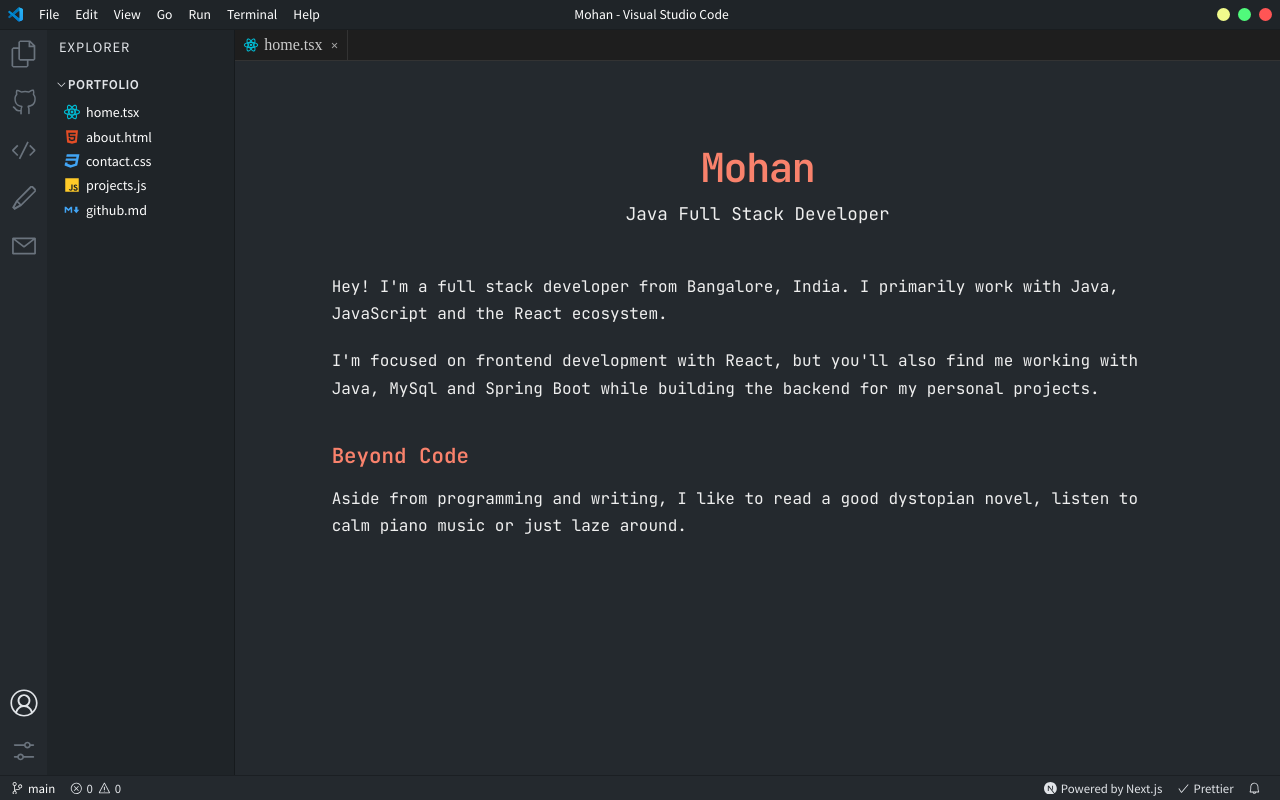
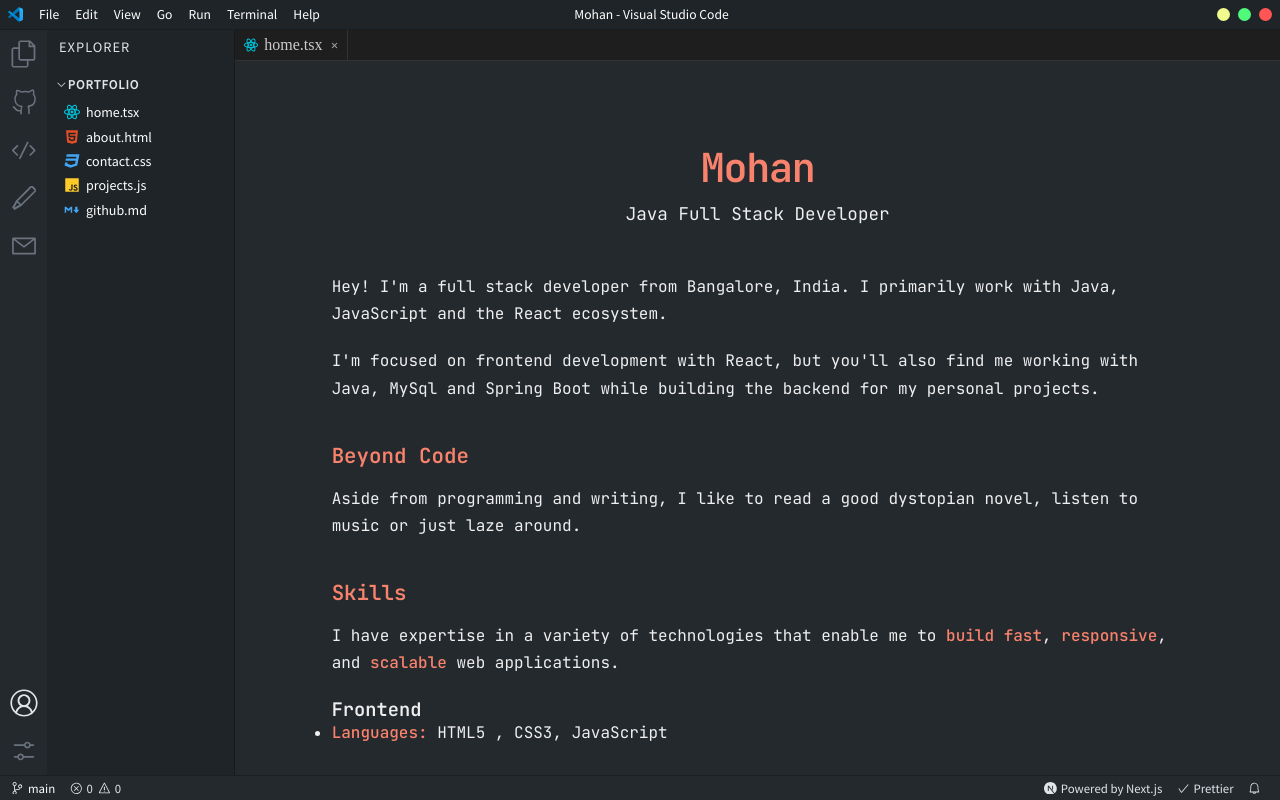
Before and after one commit to mohan08sin/Portfolio_vs, a Next.js app: page /about in a window 1280 px wide. Built offline with nearby package versions, Linux system fonts and the light colour scheme.

Commit message:
Update about.tsx

```diff
--- a/pages/about.tsx
+++ b/pages/about.tsx
@@ -35,24 +35,43 @@ const AboutPage = () => {
             </p>
           </section> */}
 
-          {/* <section className={styles.section}>
-            <h2 className={styles.sectionTitle}>Writing</h2>
-            <p className={styles.paragraph}>
-              I&apos;ve had the pleasure of writing for some amazing
-              publications like{' '}
-              <span className={styles.highlight}>100ms Blog</span>,{' '}
-              <span className={styles.highlight}>LogRocket Blog</span>,{' '}
-              <span className={styles.highlight}>DEV.to</span> and more as a
-              freelance technical author.
-            </p>
-          </section> */}
+
 
           <section className={styles.section}>
             <h2 className={styles.sectionTitle}>Beyond Code</h2>
             <p className={styles.paragraph}>
               Aside from programming and writing, I like to read a good
-              dystopian novel, listen to calm piano music or just laze around.
+              dystopian novel, listen to  music or just laze around.
             </p>
+          </section>
+
+          <section className={styles.section}>
+            <h2 className={styles.sectionTitle}>Skills</h2>
+            <p className={styles.paragraph}>
+              I have expertise in a variety of technologies that enable me to{' '}
+              <span className={styles.highlight}>build fast</span>,{' '}
+              <span className={styles.highlight}>responsive</span>,{' '}and{' '}
+              <span className={styles.highlight}>scalable</span>{' '}
+              web applications.
+            </p>
+            <h3 className={styles.sectionSubtitle}>
+              Frontend
+            </h3>
+            <ul className={styles.skillsList}>
+              <li className={styles.skillItem}><span className={styles.highlight}>Languages:</span> HTML5 , CSS3, JavaScript</li>
+              <li className={styles.skillItem}><span className={styles.highlight}>Frameworks & Libraries:</span> React.js, Tailwind CSS, Bootstrap</li>
+              <li className={styles.skillItem}><span className={styles.highlight}>Tools: </span>VS Code</li>
+            </ul>
+            <br/>
+            <h3 className={styles.sectionSubtitle}>
+              Backend
+            </h3>
+            <ul className={styles.skillsList}>
+              <li className={styles.skillItem}><span className={styles.highlight}>Languages:</span> Java, Python</li>
+              <li className={styles.skillItem}><span className={styles.highlight}>Frameworks & Libraries:</span> Spring Boot</li>
+              <li className={styles.skillItem}><span className={styles.highlight}>Tools: </span>Eclipse, IntelliJ, Postman, Git, Docker</li>
+              <li className={styles.skillItem}><span className={styles.highlight}>Databases:</span> MySQL</li>
+            </ul>
           </section>
         </div>
       </div>
```
